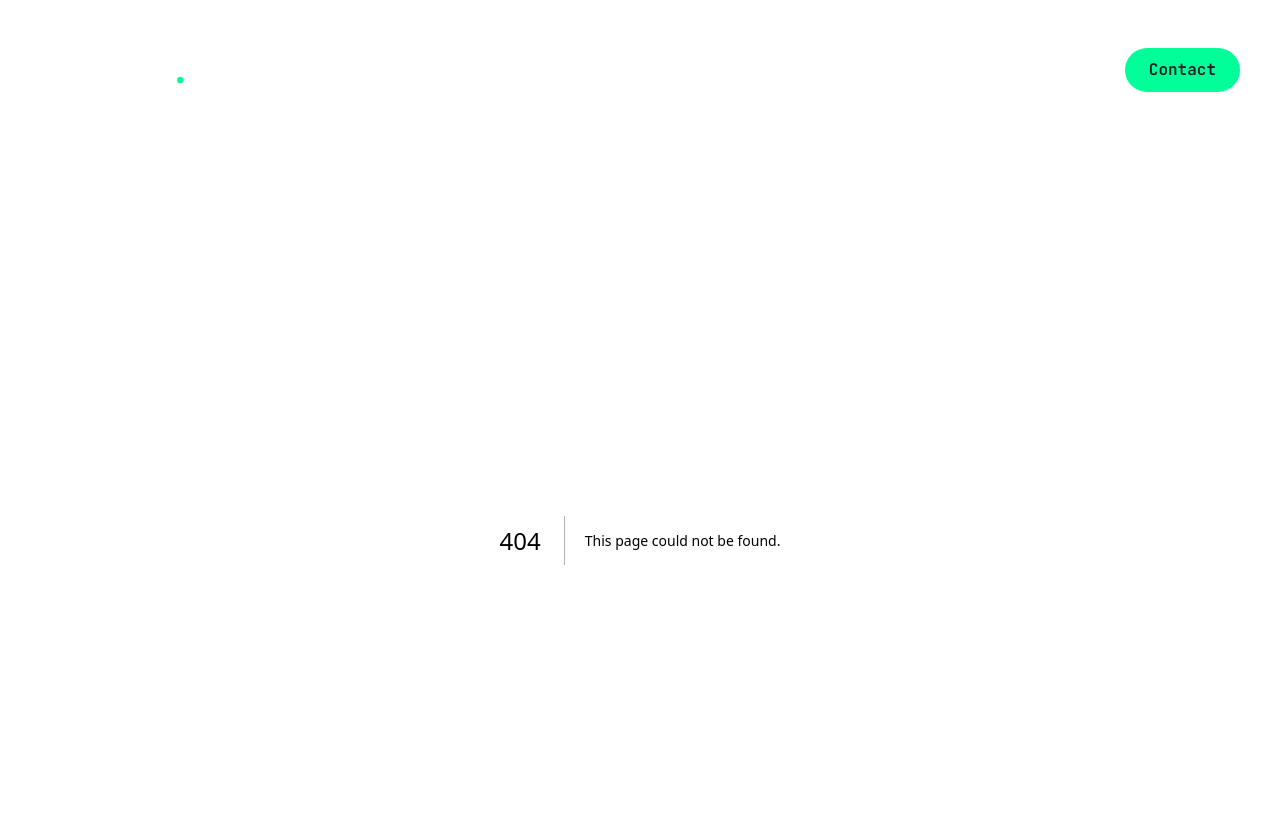
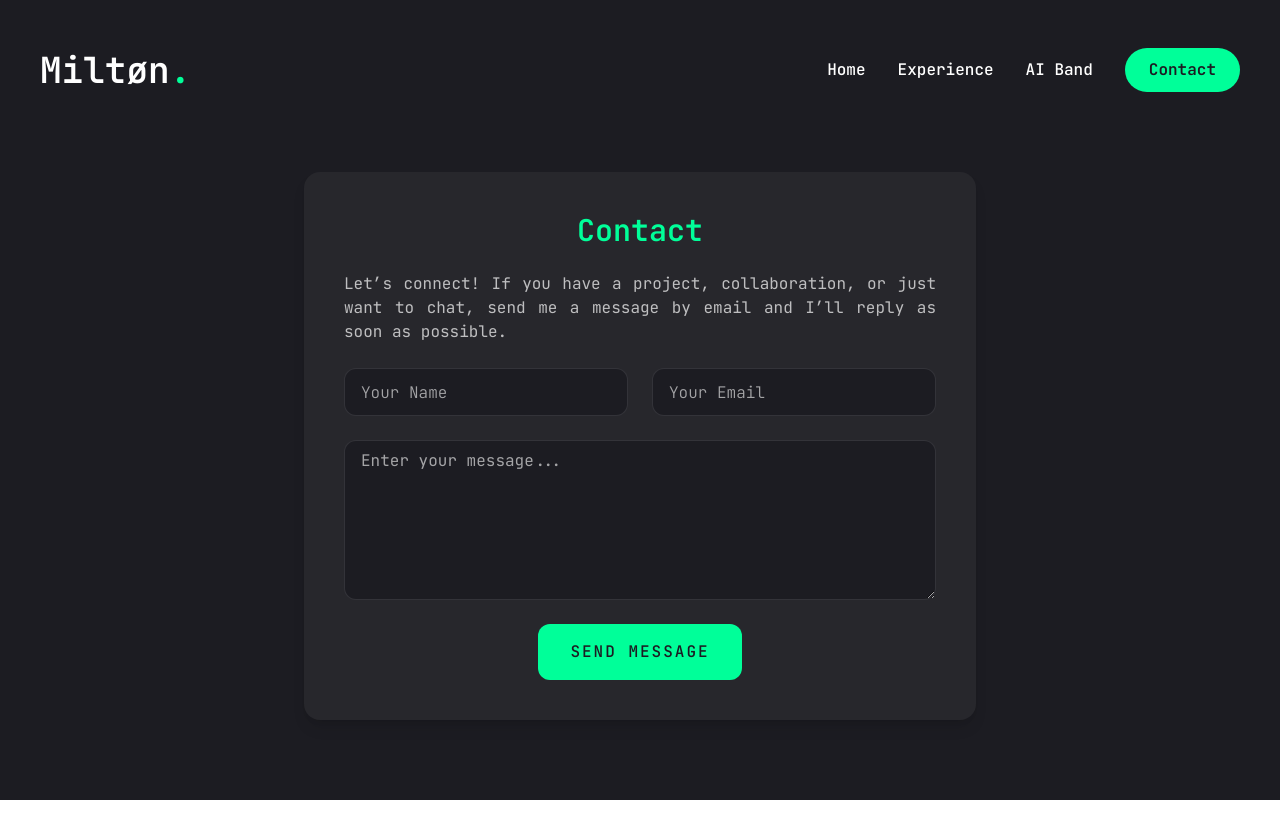
Before and after one commit to Miltonr87/portfoliov2, a Next.js app: page /playground in a window 1280 px wide. Before the commit this address had no page. Shown: the top 838 px of the page. After the commit the page ends 800 px from the top, so only its background shows below. Built offline with nearby package versions, Linux system fonts and the light colour scheme.

Commit message:
Added AI Band

```diff
--- /dev/null
+++ b/src/app/playground/page.jsx
@@ -0,0 +1,73 @@
+'use client';
+import { Button } from '@/components/ui/button';
+import { Input } from '@/components/ui/input';
+import { Textarea } from '@/components/ui/textarea';
+import { motion } from 'framer-motion';
+
+const Playground = () => {
+  return (
+    <motion.section
+      initial={{ opacity: 0 }}
+      animate={{
+        opacity: 1,
+        transition: { delay: 0.4, duration: 0.6, ease: 'easeInOut' },
+      }}
+      className="pt-8 pb-12 px-4 flex justify-center"
+    >
+      <div className="w-full max-w-2xl">
+        <form
+          action="https://formspree.io/f/mknlyjdk"
+          method="POST"
+          className="flex flex-col gap-6 p-8 sm:p-10 bg-[#27272c] rounded-2xl shadow-lg"
+        >
+          <h3 className="text-accent text-2xl sm:text-3xl font-semibold text-center">
+            Contact
+          </h3>
+          <p className="text-white/70 text-justify text-sm sm:text-base leading-relaxed">
+            Let’s connect! If you have a project, collaboration, or just want to
+            chat, send me a message by email and I’ll reply as soon as possible.
+          </p>
+
+          {/* inputs */}
+          <div className="grid grid-cols-1 sm:grid-cols-2 gap-6">
+            <Input
+              type="text"
+              name="name"
+              placeholder="Your Name"
+              required
+              className="h-12 rounded-xl"
+            />
+            <Input
+              type="email"
+              name="email"
+              placeholder="Your Email"
+              required
+              className="h-12 rounded-xl"
+            />
+          </div>
+
+          {/* textarea */}
+          <Textarea
+            className="h-40 rounded-xl px-4 py-2"
+            name="message"
+            placeholder="Enter your message..."
+            required
+          />
+
+          {/* button */}
+          <div className="flex justify-center">
+            <Button
+              size="lg"
+              type="submit"
+              className="w-full sm:w-auto px-8 py-3 text-base font-medium rounded-xl"
+            >
+              Send Message
+            </Button>
+          </div>
+        </form>
+      </div>
+    </motion.section>
+  );
+};
+
+export default Playground;
--- a/src/components/MobileNav.jsx
+++ b/src/components/MobileNav.jsx
@@ -5,9 +5,10 @@ import Link from 'next/link';
 import { CiMenuFries } from 'react-icons/ci';
 
 const links = [
-  { name: 'home', path: '/' },
-  { name: 'experience', path: '/experience' },
-  { name: 'contact', path: '/contact' },
+  { name: 'Home', path: '/' },
+  { name: 'Experience', path: '/experience' },
+  { name: 'Contact', path: '/contact' },
+  { name: 'AI Band', path: 'https://manifest-404.vercel.app/' },
 ];
 
 const MobileNav = () => {
--- a/src/components/Nav.jsx
+++ b/src/components/Nav.jsx
@@ -11,6 +11,8 @@ const links = [
     name: 'experience',
     path: '/experience',
   },
+
+  { name: 'AI Band', path: 'https://manifest-404.vercel.app/' },
 ];
 const Nav = () => {
   const pathname = usePathname();
```
